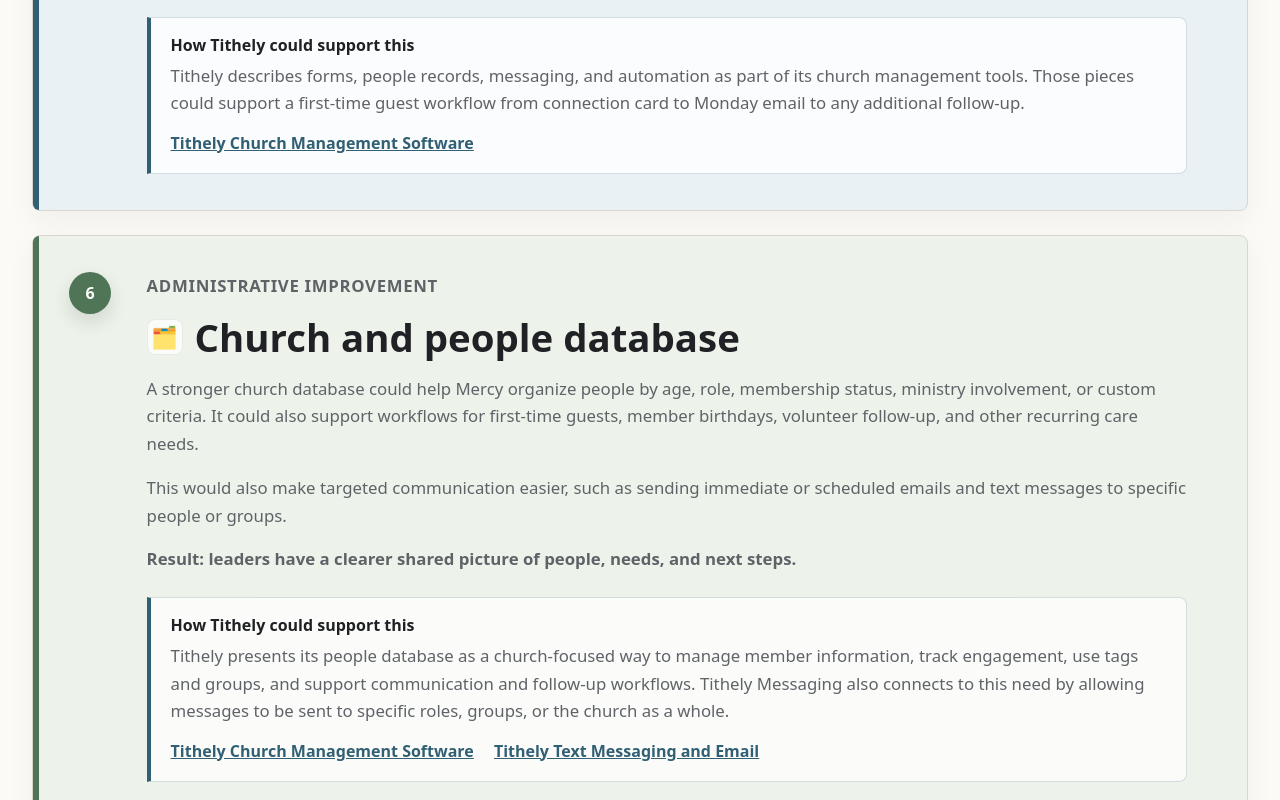
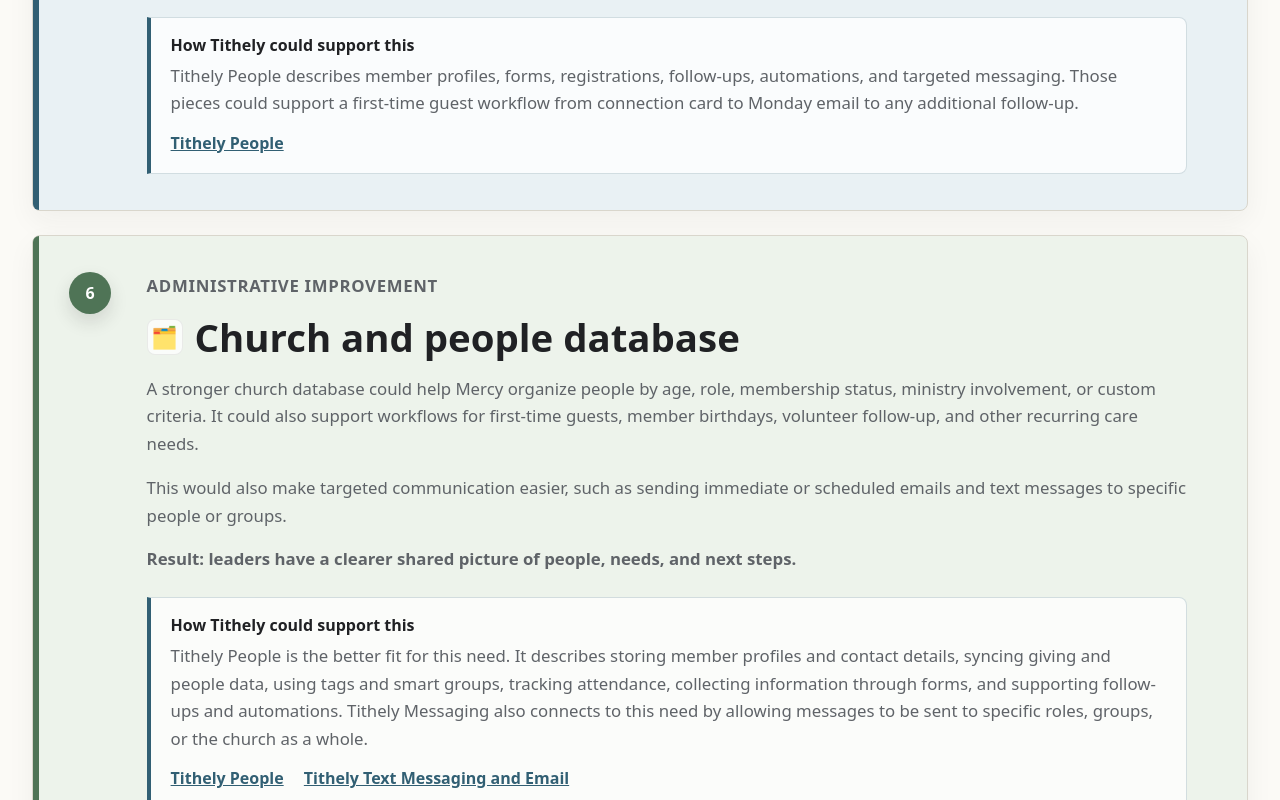
Before and after one commit to holypwnage316/mercy-administration-vision, a plain HTML site: page index.html in a window 1280 px wide. Shown: the part 2620-3420 px from the top of the page. Drawn offline with nearby package versions, Linux system fonts and the light colour scheme.

Commit message:
Use Tithely People for database section

```diff
--- a/index.html
+++ b/index.html
@@ -164,12 +164,12 @@
           <div class="tool-connection">
             <h3>How Tithely could support this</h3>
             <p>
-              Tithely describes forms, people records, messaging, and automation as part of its
-              church management tools. Those pieces could support a first-time guest workflow from
-              connection card to Monday email to any additional follow-up.
+              Tithely People describes member profiles, forms, registrations, follow-ups,
+              automations, and targeted messaging. Those pieces could support a first-time guest
+              workflow from connection card to Monday email to any additional follow-up.
             </p>
-            <a href="https://get.tithe.ly/product/church-management-software" target="_blank" rel="noopener">
-              Tithely Church Management Software
+            <a href="https://get.tithe.ly/product/people" target="_blank" rel="noopener">
+              Tithely People
             </a>
           </div>
         </div>
@@ -193,13 +193,14 @@
             <div class="tool-connection">
               <h3>How Tithely could support this</h3>
               <p>
-                Tithely presents its people database as a church-focused way to manage member
-                information, track engagement, use tags and groups, and support communication and
-                follow-up workflows. Tithely Messaging also connects to this need by allowing
-                messages to be sent to specific roles, groups, or the church as a whole.
-              </p>
-              <a href="https://get.tithe.ly/product/church-management-software" target="_blank" rel="noopener">
-                Tithely Church Management Software
+              Tithely People is the better fit for this need. It describes storing member profiles
+              and contact details, syncing giving and people data, using tags and smart groups,
+              tracking attendance, collecting information through forms, and supporting follow-ups
+              and automations. Tithely Messaging also connects to this need by allowing messages to
+              be sent to specific roles, groups, or the church as a whole.
+            </p>
+              <a href="https://get.tithe.ly/product/people" target="_blank" rel="noopener">
+                Tithely People
               </a>
               <a href="https://get.tithe.ly/product/church-text-messaging-and-email" target="_blank" rel="noopener">
                 Tithely Text Messaging and Email
@@ -337,6 +338,9 @@
             <a href="https://get.tithe.ly/product/church-management-software" target="_blank" rel="noopener">
               Tithely Church Management Software
             </a>
+            <a href="https://get.tithe.ly/product/people" target="_blank" rel="noopener">
+              Tithely People
+            </a>
             <a href="https://get.tithe.ly/product/church-text-messaging-and-email" target="_blank" rel="noopener">
               Tithely Text Messaging and Email
             </a>
```
